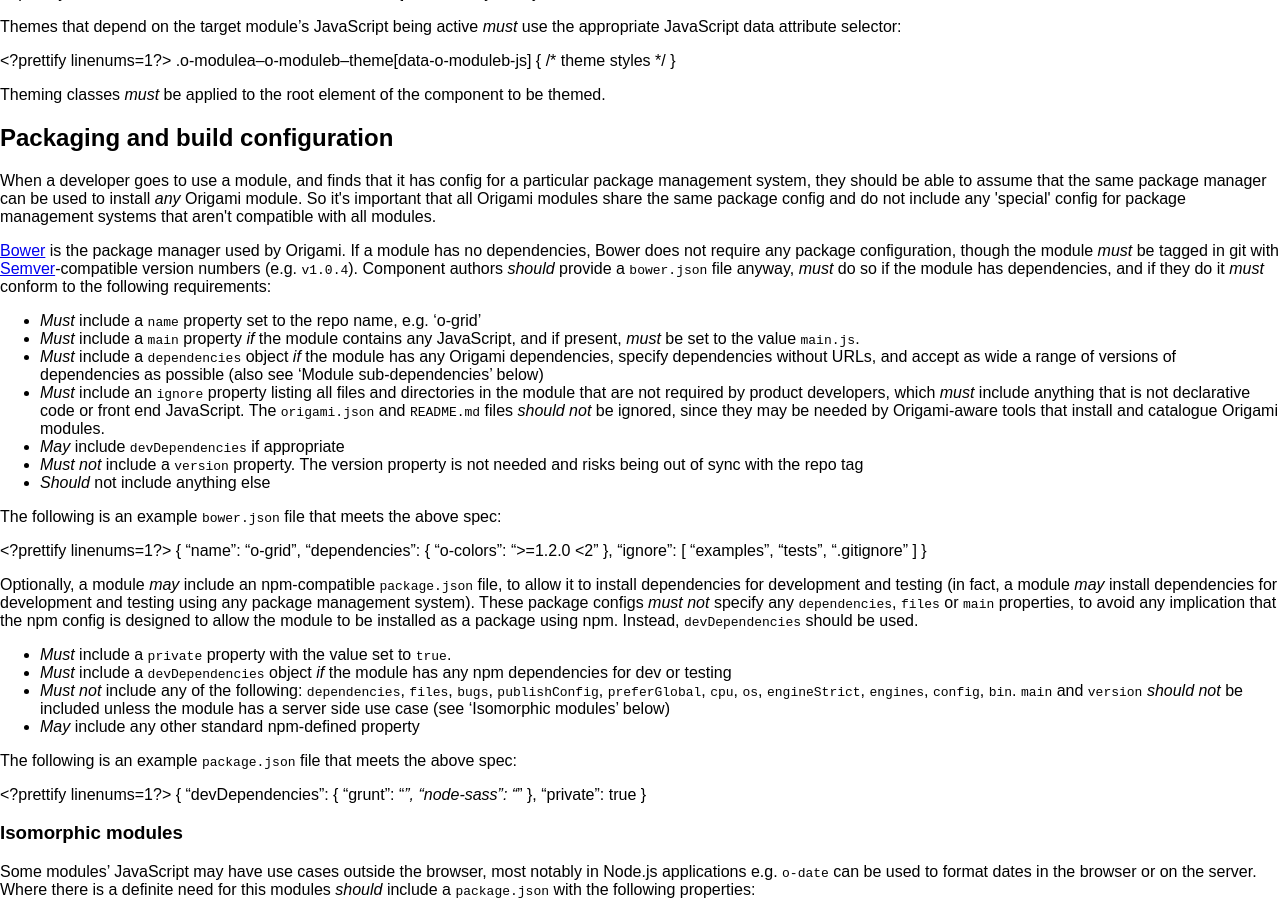
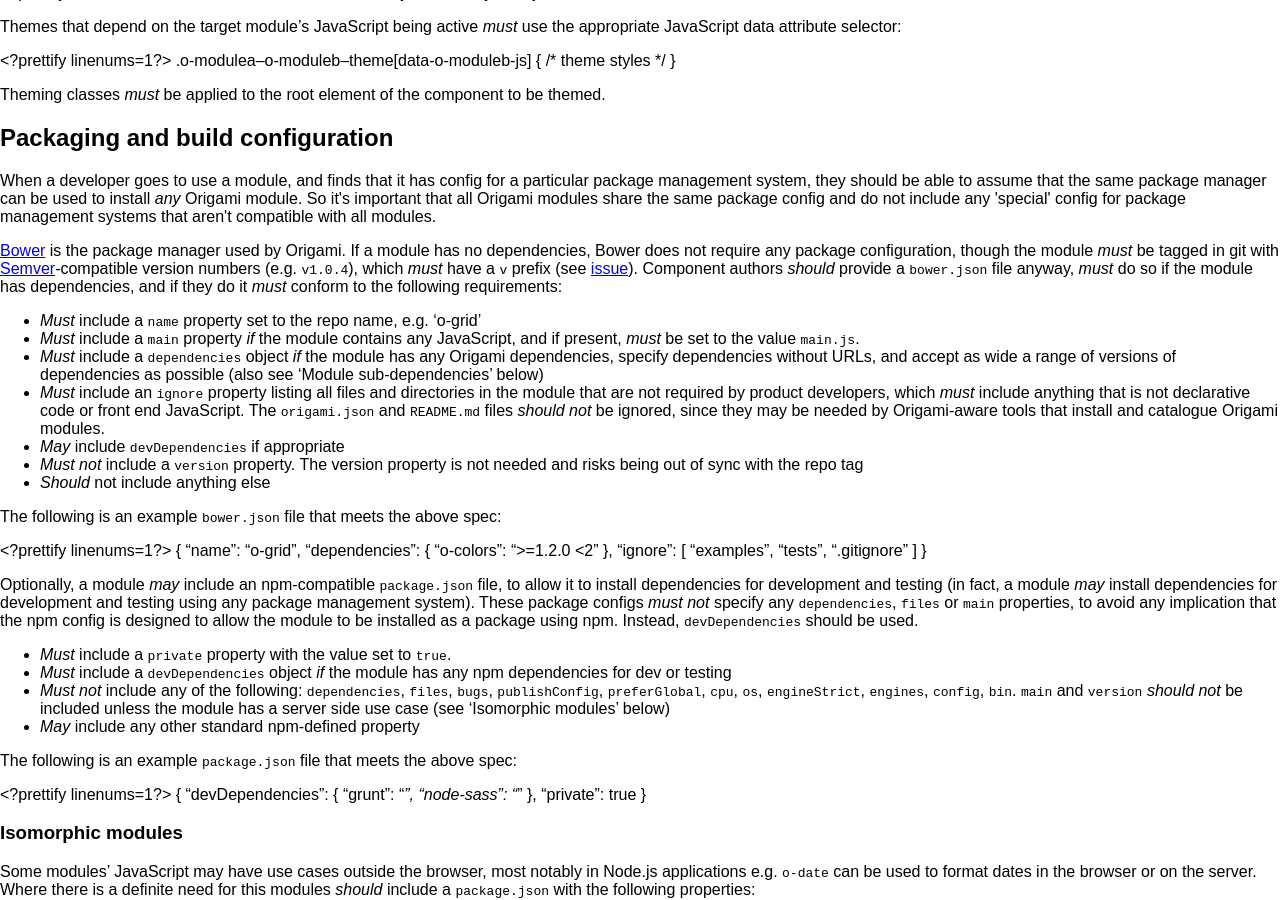
Before and after one commit to Financial-Times/ft-origami, a Jekyll site: the page built from docs/component-spec/modules.md, in a window 1280 px wide and 900 px high, scrolled down 2522 px. Built offline with Jekyll 4.4.1, drawn with Linux system fonts in a browser that asks for light colours; comment, search, counter and statistics services are not loaded; a style sheet for code colours, icons or effects is not loaded.

Commit message:
Require v prefix on version tags, closes #329

```diff
--- a/docs/component-spec/modules.md
+++ b/docs/component-spec/modules.md
@@ -132,7 +132,7 @@ Theming classes *must* be applied to the root element of the component to be the
 
 <aside>When a developer goes to use a module, and finds that it has config for a particular package management system, they should be able to assume that the same package manager can be used to install <em>any</em> Origami module.  So it's important that all Origami modules share the same package config and do not include any 'special' config for package management systems that aren't compatible with all modules.</aside>
 
-[Bower](http://bower.io/) is the package manager used by Origami.  If a module has no dependencies, Bower does not require any package configuration, though the module *must* be tagged in git with [Semver](http://semver.org)-compatible version numbers (e.g. `v1.0.4`).  Component authors *should* provide a `bower.json` file anyway, *must* do so if the module has dependencies, and if they do it *must* conform to the following requirements:
+[Bower](http://bower.io/) is the package manager used by Origami.  If a module has no dependencies, Bower does not require any package configuration, though the module *must* be tagged in git with [Semver](http://semver.org)-compatible version numbers (e.g. `v1.0.4`), which *must* have a `v` prefix (see [issue](https://github.com/Financial-Times/ft-origami/issues/329)).  Component authors *should* provide a `bower.json` file anyway, *must* do so if the module has dependencies, and if they do it *must* conform to the following requirements:
 
 * *Must* include a `name` property set to the repo name, e.g. 'o-grid'
 * *Must* include a `main` property *if* the module contains any JavaScript, and if present, *must* be set to the value `main.js`.
```
